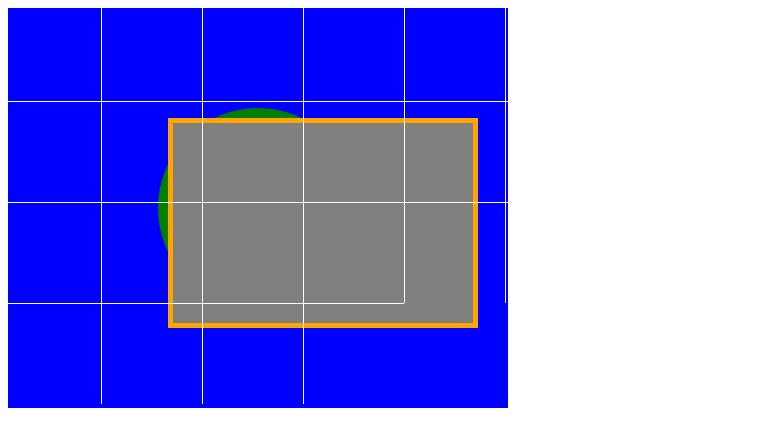
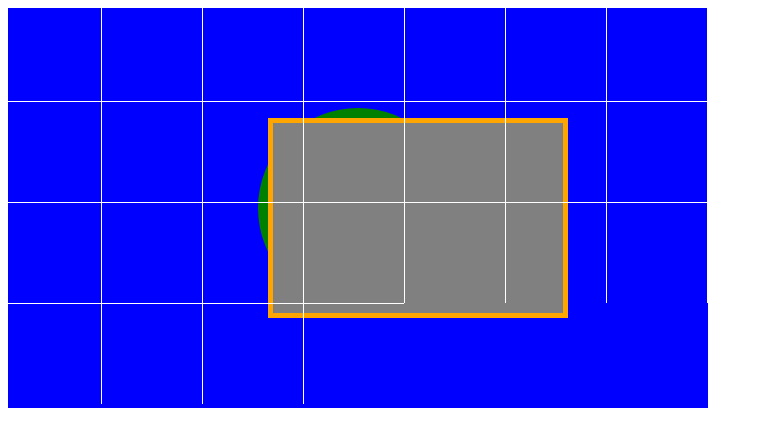
Before and after one commit to androidoverlord/react-resize, a React app: page / in a window 1280 px wide. Shown: the top 446 px of the page, without its empty margins (0-763 px from the left). Built offline with nearby package versions, Linux system fonts and the light colour scheme.

Commit message:
Working reworking, etc. fuck this

```diff
--- a/src/Uploader/index.jsx
+++ b/src/Uploader/index.jsx
@@ -1,10 +1,10 @@
-import React, { useState, useRef } from "react";
+import React, { useState, useRef, useEffect } from "react";
 import styled from "styled-components";
 
 //
 
 const ProfileWrapper = styled.div`
-    width: 500px;
+    width: 700px;
     height: 400px;
     background: blue;
     display: flex;
@@ -43,83 +43,158 @@ export default Uploader;
 
 const ImageWrapper = styled.div`
     width: 300px;
+    height: 200px;
+    right: auto;
+    bottom: auto;
+    background: gray;
+    box-sizing: border-box;
+    border: 5px solid orange;
+    transition: border-radius 400ms ease;
 
-    .content {
-        width: 100%;
-        height: 200px;
-        background: gray;
-        top: 0;
-        left: 0;
-        border: 5px solid orange;
-    }
 `;
 
 const Image = () => {
     const [dragging, setDragging] = useState(false);
-    const [values, setValues] = useState({});
-    const [container, setContainer] = useState(null);
+    const [ xpos, setXpos] = useState(0);
+    const [ ypos, setYpos] = useState(0);
+    const [ width, setWidth] = useState(0);
+    const [ height, setHeight] = useState(0);
+    const  reference = useRef(null);
 
     //
 
-    function onDragStart(ev) {
-        setDragging(true);
-
-        /**
-         * create clone
-         */
-        const reference = ev.target.getBoundingClientRect();
-        setValues({
-            top: ev.pageY - reference.top,
-            left: ev.pageX - reference.left,
-            width: reference.width,
-            height: reference.height,
-        });
-        setContainer(reference);
+    useEffect( () => {
+        const init = () => {
+            setYpos(reference.top);
+            setXpos(reference.left);
+            setWidth(reference.width);
+            setHeight(reference.height);
         }
 
-    function onDrag(ev) {
-        ev.preventDefault();
+        reference && init();
+    },[reference]);
 
-        setValues({
-            top: ev.pageY - container.top,
-            left: ev.pageX - container.left,
-            width: container.width,
-            height: container.height,
-        });
+    const onDragStart = (e) => {
+        setDragging( true );
     }
 
-    function onDragEnd(ev) {
+    const onDrag = (e) => {
+        e.preventDefault();
+    }
+
+    const onDragEnd = (e)=> {
         setDragging(false);
     }
 
-    //
 
-    return (
-        <>
+    /**
+     *
+     *
+     */
+    return <>
         <ImageWrapper
-                style={{ opacity: dragging ? 0 : 1 }}
+            ref={reference}
+            style={{opacity: dragging ? 0.3 : 1 }}
             draggable
             onDragStart={onDragStart}
             onDrag={onDrag}
             onDragEnd={onDragEnd}
-            >
-                <div className="content"></div>
-            </ImageWrapper>
+        />
 
+        { dragging ? (
             <ImageWrapper
                 style={{
-                    position: "fixed",
-                    borderColor: "green !important",
-                    display: dragging ? "block" : "none",
-                    pointerEvents: "none",
-                    top: `${values.top}px`,
-                    left: `${values.left}px`,
-                    width: `${values.width}px`,
-                    height: `${values.height}px`,
+                    position: 'fixed',
+                    top: `${ypos}px`,
+                    left: `${xpos}px`,
+                    width: `${width}px`,
+                    height: `${height}px`,
                 }}
-            >
-                <div className="content"></div>
-            </ImageWrapper>
+            />
+        ) : null }
+
     </>
-    );
-};
+}
+
+// const Fuckthis = () => {
+//     const [dragging, setDragging] = useState(false);
+//     const [values, setValues] = useState({});
+//     const [container, setContainer] = useState(null);
+
+//     //
+
+//     function onDragStart(ev) {
+//         setDragging(true);
+
+//         /**
+//          * create clone
+//          */
+//         const reference = ev.target.getBoundingClientRect();
+//         // setValues({
+//         //     top: reference.top + (ev.pageY - reference.top),
+//         //     left: reference.left + (ev.pageX - reference.left),
+//         //     width: reference.width,
+//         //     height: reference.height,
+//         // });
+//         setContainer(reference);
+//     }
+
+//     function onDrag(ev) {
+//         ev.preventDefault();
+
+//         console.log(
+//             `
+//             event pageX: ${ev.pageX},
+//             event pageY: ${ev.pageY},
+//            reference top: ${container.top},
+//            reference left: ${container.left},
+//             `
+//          ) ;
+
+//         setValues({
+//             top: ev.pageY - container.top,
+//             left: ev.pageX - container.left,
+//             width: container.width,
+//             height: container.height,
+//         });
+//     }
+
+//     function onDragEnd(ev) {
+//         setDragging(false);
+//     }
+
+//     //
+
+//     return (
+//         <>
+//             <ImageWrapper
+//                 style={{ opacity: dragging ? 0.3 : 1 }}
+//                 draggable
+//                 onDragStart={onDragStart}
+//                 onDrag={onDrag}
+//                 onDragEnd={onDragEnd}
+//             >
+//                 <div className="content"></div>
+//             </ImageWrapper>
+
+//             { dragging ? <ImageWrapper
+//                 style={{
+//                     position: "fixed",
+//                     pointerEvents: "none",
+//                     top: `${values.top}px`,
+//                     left: `${values.left}px`,
+//                     bottom: 'auto',
+//                     right: 'auto',
+//                     width: `${values.width}px`,
+//                     height: `${values.height}px`,
+//                     borderRadius: '20px'
+//                 }}
+//             >
+//                 <div className="content" style={{
+//                     borderRadius: '10px'
+//                 }}></div>
+//             </ImageWrapper>: null }
+
+//         </>
+//     );
+// };
```
Also changed, not shown: 2 other files (tests, documents, lock files or other folders). Lines whose indentation alone changed are shown as unchanged.
